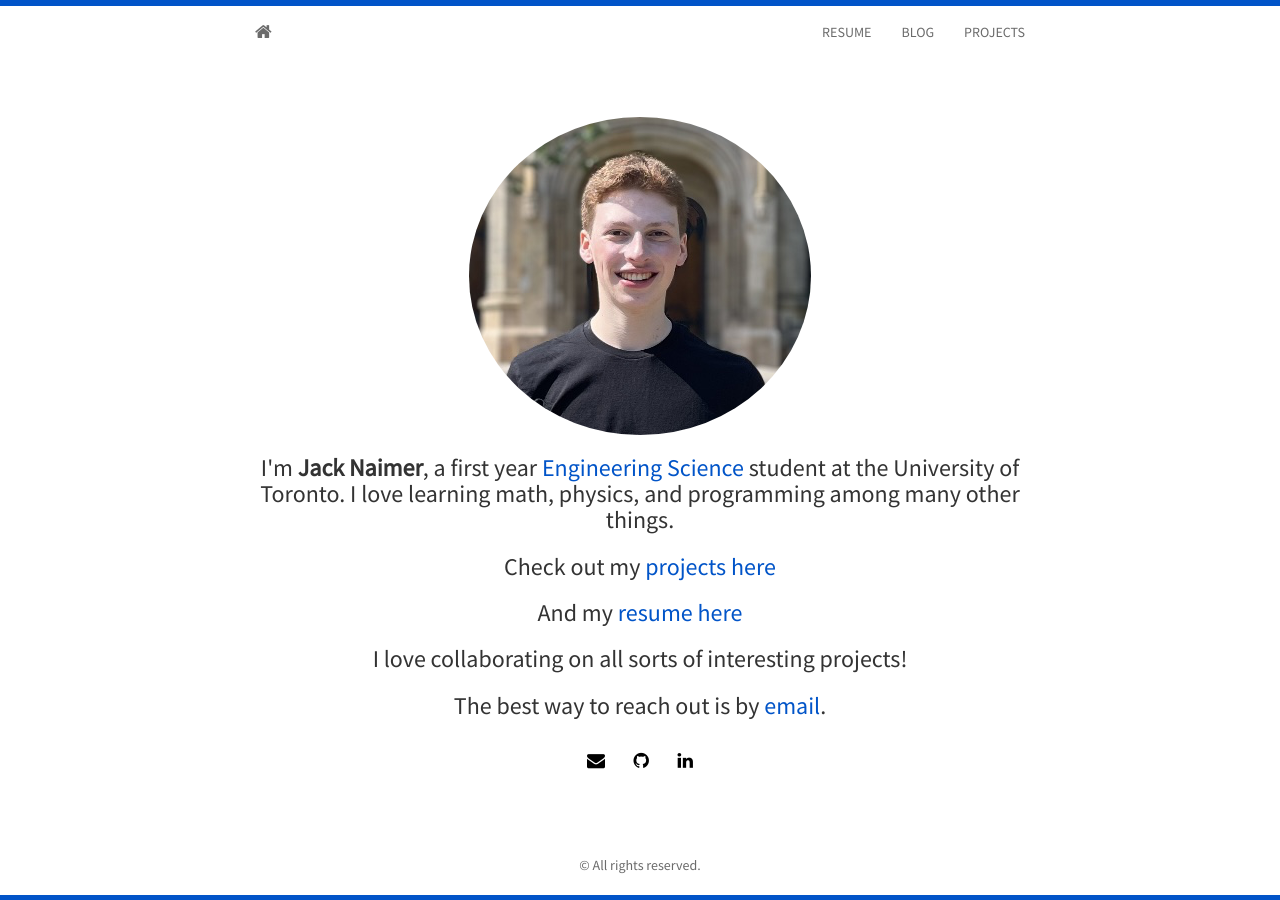
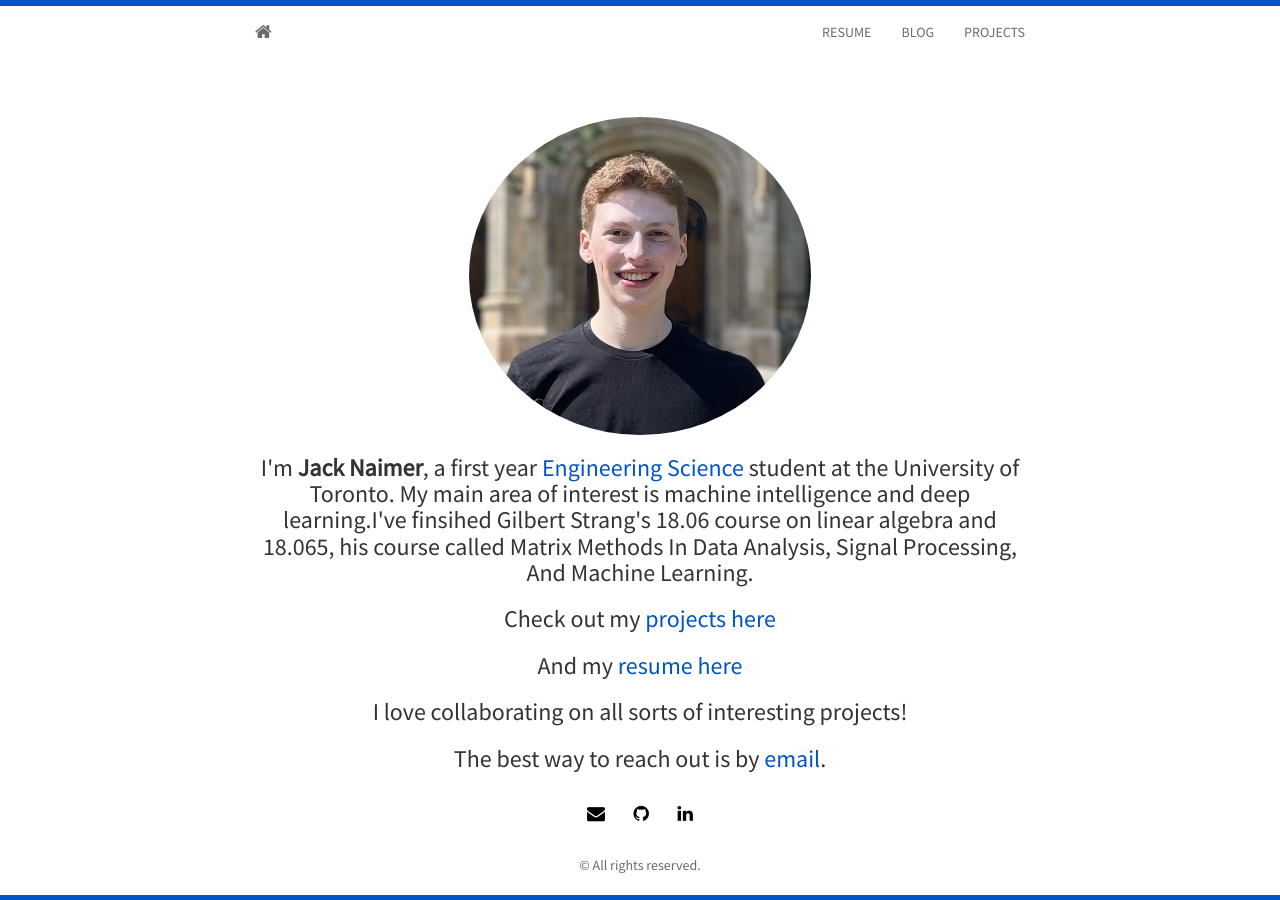
Before and after one commit to jackn11/jackn11.github.io, a Jekyll site: the page built from index.html, in a window 1280 px wide. Built offline with Jekyll 4.4.1, drawn with Linux system fonts in a browser that asks for light colours; nearby versions of some CDN libraries; the list of posts is cut into pages by our own code.

Commit message:
Update index.html

```diff
--- a/index.html
+++ b/index.html
@@ -8,7 +8,7 @@ layout: home
 	  <div class="avatar">
 		<img class="img-circle" src="{{ site.baseurl }}static/img/{{ site.avatar }}" alt="Responsive image">
 	  </div>
-	  <h3>I'm <strong>{{ site.author }}</strong>, a first year <a href="https://engsci.utoronto.ca/program/what-is-engsci/" target="_blank" rel="noopener noreferrer">Engineering Science</a> student at the University of Toronto. I love learning math, physics, and programming among many other things.</h3>
+	  <h3>I'm <strong>{{ site.author }}</strong>, a first year <a href="https://engsci.utoronto.ca/program/what-is-engsci/" target="_blank" rel="noopener noreferrer">Engineering Science</a> student at the University of Toronto. My main area of interest is machine intelligence and deep learning.</n>I've finsihed Gilbert Strang's 18.06 course on linear algebra and 18.065, his course called Matrix Methods In Data Analysis, Signal Processing, And Machine Learning.</h3>
 	  <h3>Check out my <a href="{{ site.baseurl }}projects.html"> projects here</a></h3>
 	  <h3>And my <a href="/docs/">resume here</a></h3>
 	  <h3>I love collaborating on all sorts of interesting projects!<h3>
```
